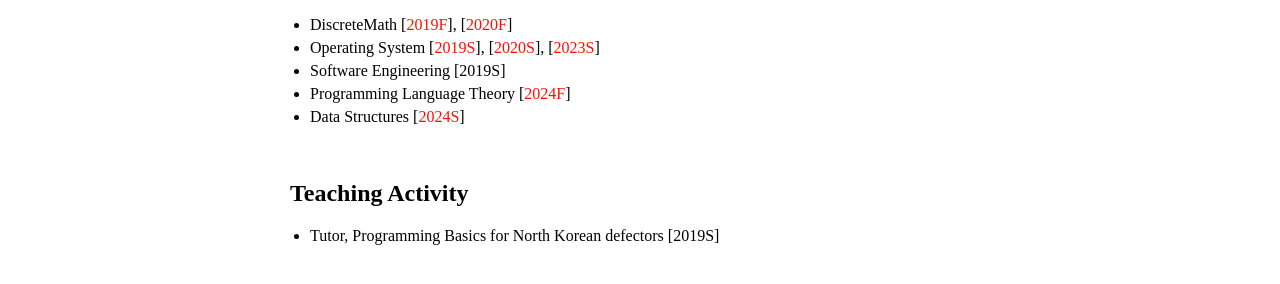
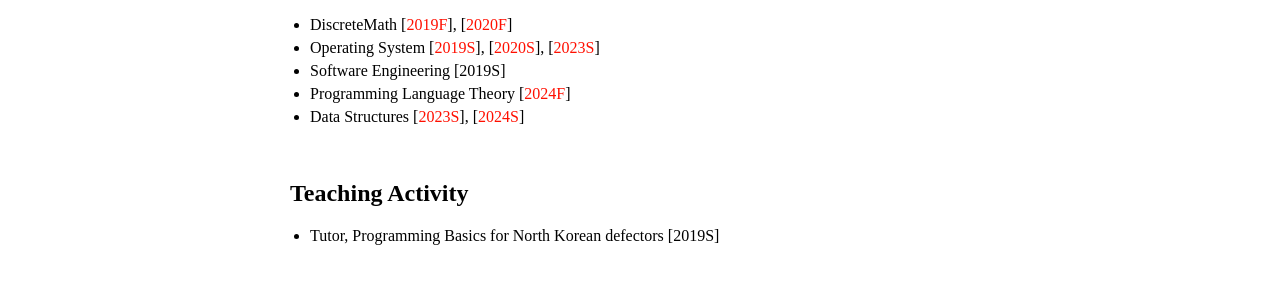
Before and after one commit to JeewoongKim/jeewoongkim.github.io, a Jekyll site: the page built from teaching.md, in a window 1280 px wide. Shown: the part 161-445 px from the top of the page. Built offline with Jekyll 4.4.1, drawn with Linux system fonts in a browser that asks for light colours; our own code applies the rules of GitHub Pages for plain Markdown files.

Commit message:
Update teaching.md

```diff
--- a/teaching.md
+++ b/teaching.md
@@ -3,7 +3,7 @@
 - Operating System \[[2019S](https://github.com/hongshin/OperatingSystem/tree/2019spring)\], \[[2020S](https://github.com/hongshin/OperatingSystem/tree/2020spring)\], \[[2023S](https://github.com/hongshin/OperatingSystem/tree/2023spring)\]
 - Software Engineering \[2019S\]
 - Programming Language Theory \[[2024F](https://github.com/hongshin/proglang)\]
-- Data Structures \[[2024S](https://github.com/hongshin/DataStructures)\]
+- Data Structures \[[2023S](https://github.com/hongshin/DataStructures/tree/2023)\], \[[2024S](https://github.com/hongshin/DataStructures)\]
 
 <br>
 
```
